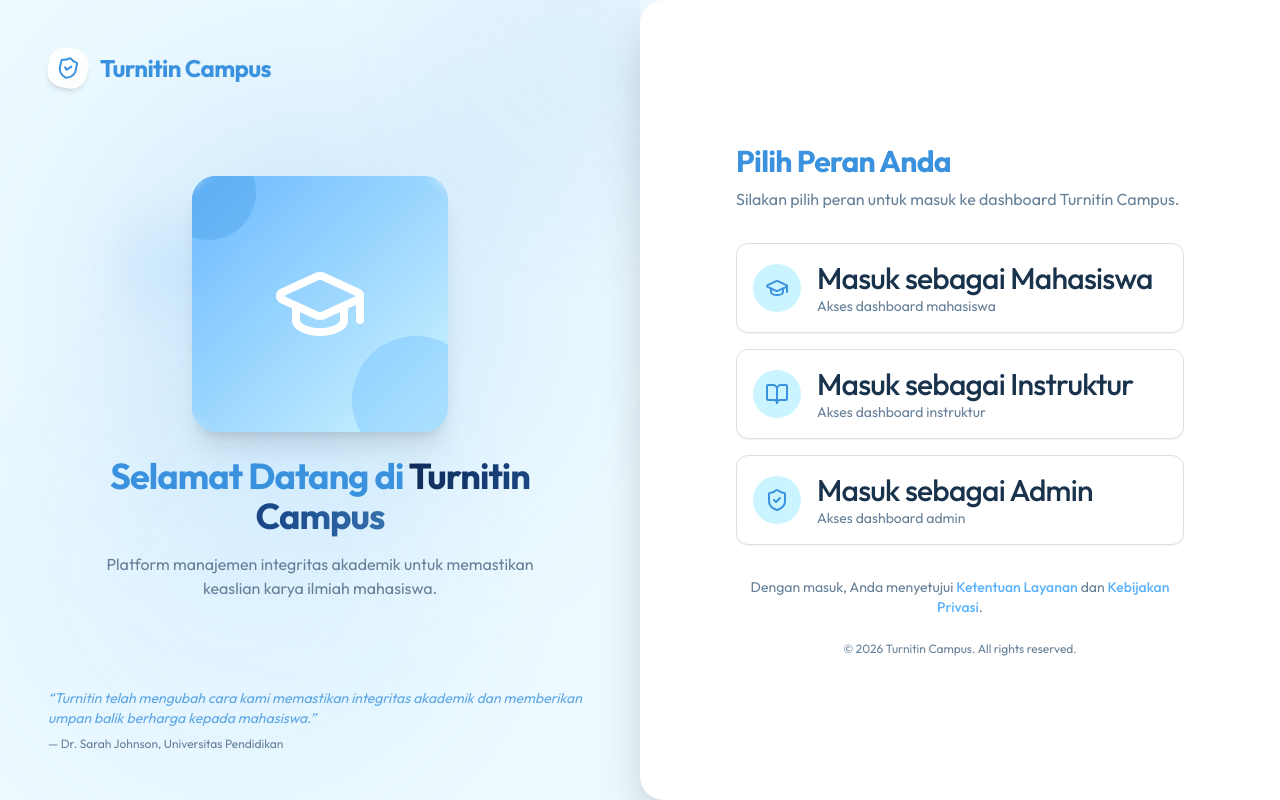
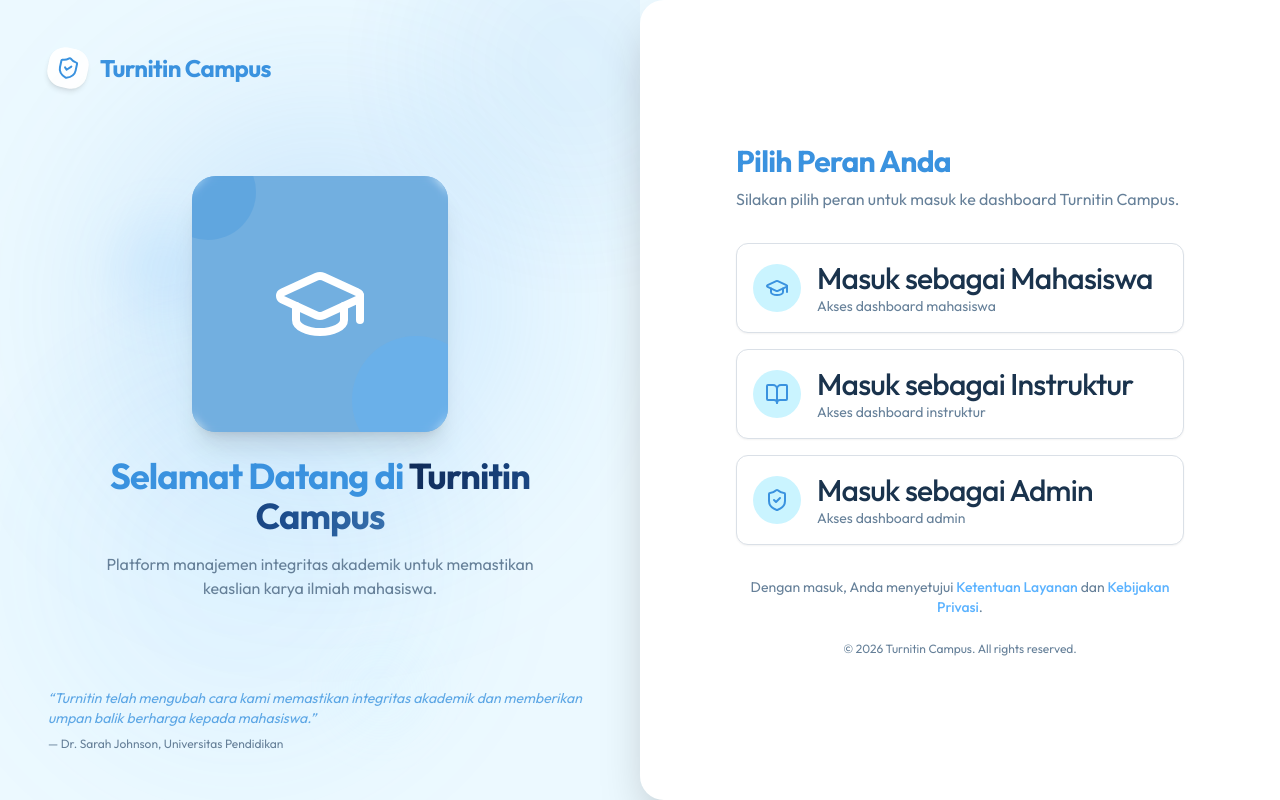
Before and after one commit to devnolife/turnitin-dashboard-nextjs, a Next.js app: page /auth/login in a window 1280 px wide. Built offline with nearby package versions, Linux system fonts and the light colour scheme; what axios-mock-adapter would draw is missing.

Commit message:
style: replace gradient with solid #63A6DD color
Co-authored-by: Copilot <223556219+Copilot@users.noreply.github.com>

```diff
--- a/components/auth/login-page-client.tsx
+++ b/components/auth/login-page-client.tsx
@@ -59,7 +59,7 @@ export default function LoginPageClient() {
             transition={{ duration: 0.5, delay: 0.4 }}
           >
             <div className="absolute -z-10 inset-0 bg-gradient-to-r from-primary-dark/20 to-primary/20 rounded-full blur-3xl transform scale-150" />
-            <div className="w-48 h-48 md:w-64 md:h-64 gen-z-gradient rounded-3xl flex items-center justify-center shadow-xl relative overflow-hidden">
+            <div className="w-48 h-48 md:w-64 md:h-64 bg-[#63A6DD] rounded-3xl flex items-center justify-center shadow-xl relative overflow-hidden">
               <div className="absolute w-full h-full bg-white/10 backdrop-blur-sm flex items-center justify-center">
                 <GraduationCap className="h-24 w-24 text-white" />
               </div>
--- a/components/dashboard/sidebar.tsx
+++ b/components/dashboard/sidebar.tsx
@@ -89,8 +89,8 @@ function SidebarContent({ onNavigate }: { onNavigate?: () => void }) {
 
   return (
     <div className="h-full flex flex-col">
-      {/* Gradient Header */}
-      <div className="p-6 flex justify-center gen-z-gradient rounded-tr-[2rem]">
+      {/* Header */}
+      <div className="p-6 flex justify-center bg-[#63A6DD] rounded-tr-[2rem]">
         <div className="flex items-center gap-2">
           <div className="w-10 h-10 bg-white flex items-center justify-center rounded-2xl rotate-12 shadow-md">
             <ShieldCheck className="h-6 w-6 text-primary-dark" />
@@ -137,7 +137,7 @@ function SidebarContent({ onNavigate }: { onNavigate?: () => void }) {
                 <span
                   className={`ml-auto px-2 py-0.5 rounded-full text-xs ${
                     route.badge === "New"
-                      ? "gen-z-gradient"
+                      ? "bg-[#63A6DD]"
                       : "bg-primary"
                   } text-white animate-pulse-light`}
                 >
```
